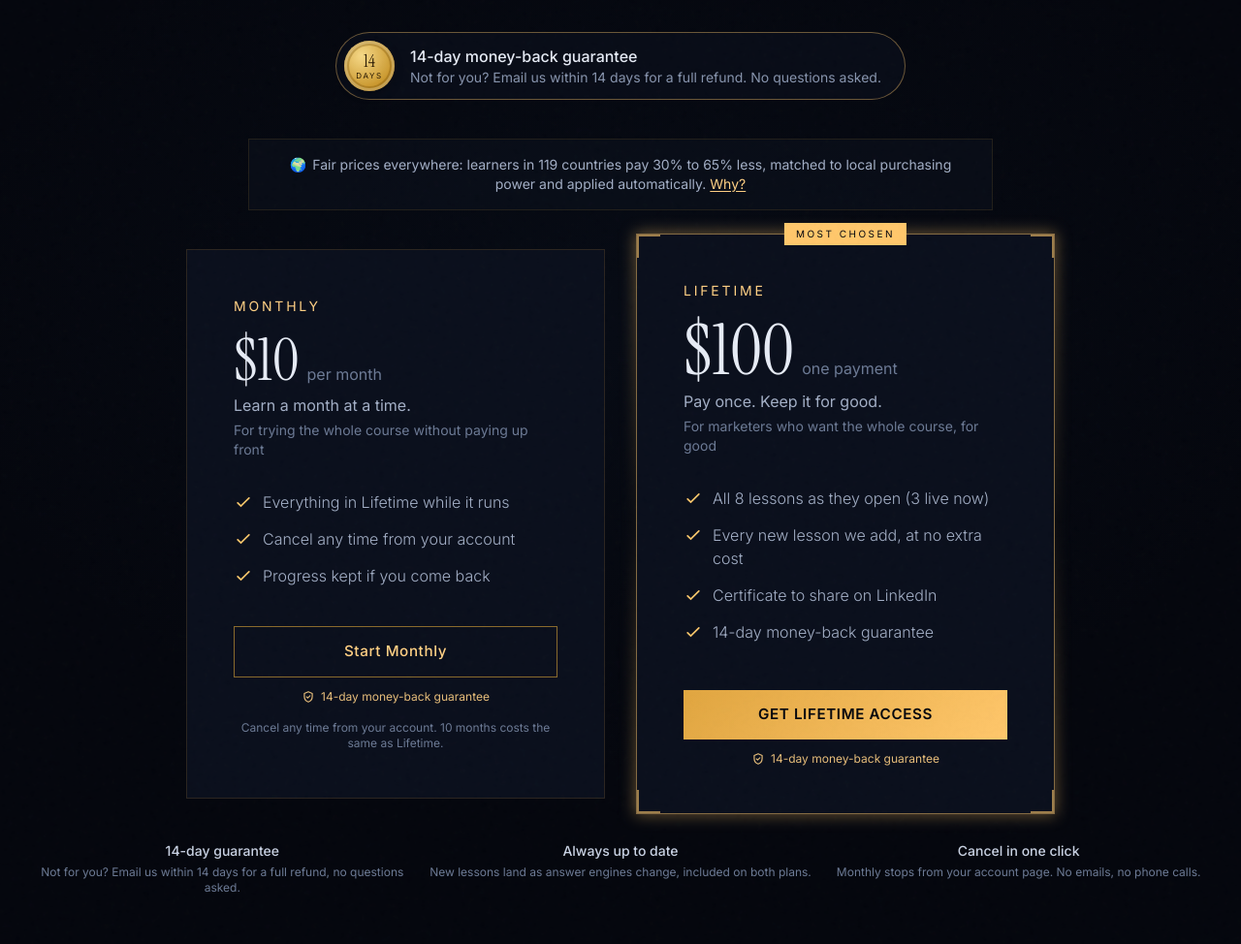
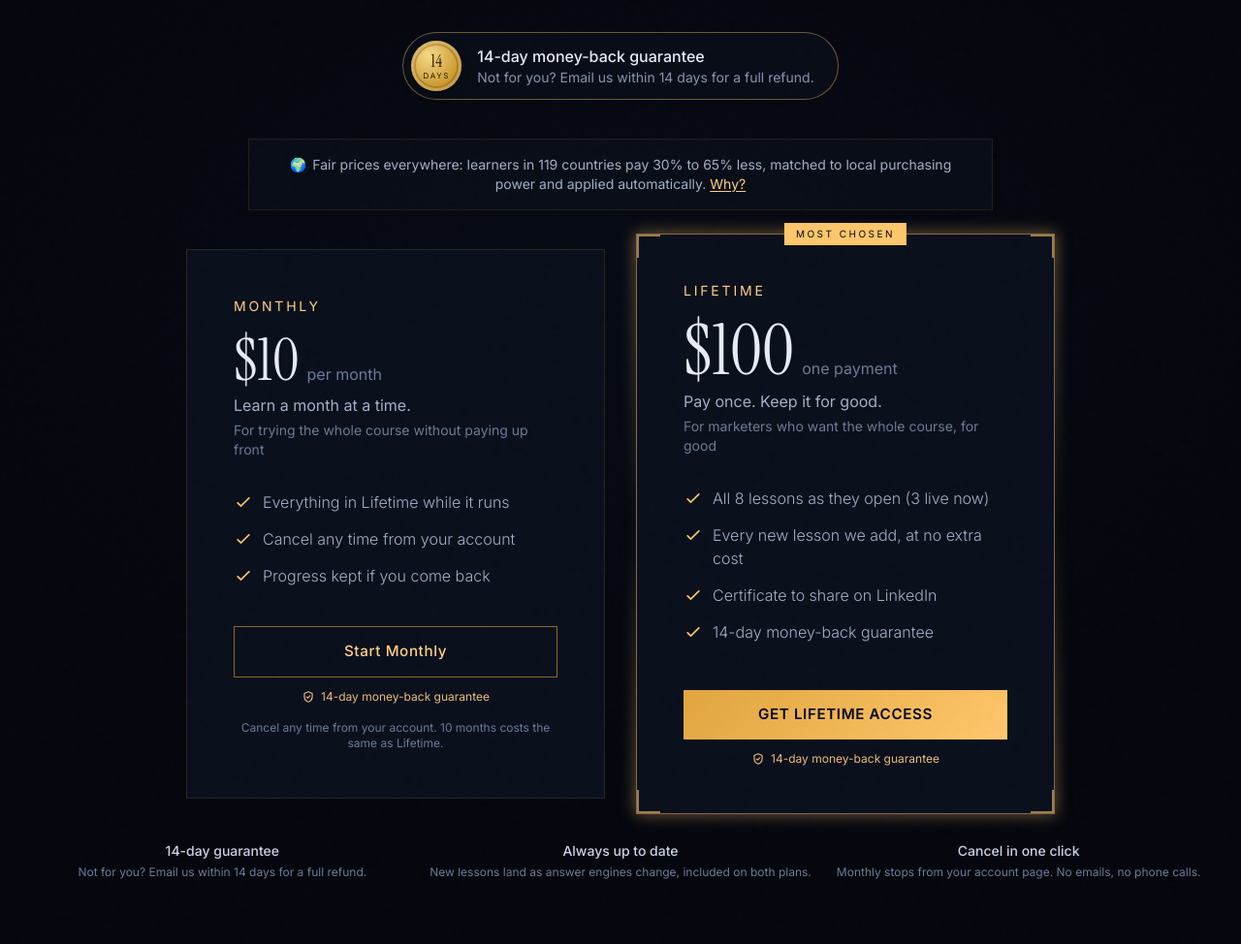
Before and after one commit to HarryH-Tech-2/learn-aeo, a Next.js app: page /pricing in a window 1280 px wide. Shown: the part 419-1393 px from the top of the page at 97% size. Built offline with nearby package versions, Linux system fonts and the light colour scheme; no server answers.

Commit message:
fix: guarantee wording matches the terms
Co-Authored-By: Claude Opus 5.5 <noreply@anthropic.com>

```diff
--- a/src/components/PricingSection.tsx
+++ b/src/components/PricingSection.tsx
@@ -187,7 +187,7 @@ export default function PricingSection() {
             </span>
             <span className="text-left">
               <span className="block font-body text-sm md:text-base text-sand-100 font-medium">14-day money-back guarantee</span>
-              <span className="block font-body text-xs md:text-sm text-sand-400">Not for you? Email us within 14 days for a full refund. No questions asked.</span>
+              <span className="block font-body text-xs md:text-sm text-sand-400">Not for you? Email us within 14 days for a full refund.</span>
             </span>
           </div>
         </div>
@@ -283,7 +283,7 @@ export default function PricingSection() {
 
         <div className="mt-10 grid sm:grid-cols-3 gap-4 text-center">
           {[
-            ["14-day guarantee", "Not for you? Email us within 14 days for a full refund, no questions asked."],
+            ["14-day guarantee", "Not for you? Email us within 14 days for a full refund."],
             ["Always up to date", "New lessons land as answer engines change, included on both plans."],
             ["Cancel in one click", "Monthly stops from your account page. No emails, no phone calls."],
           ].map(([t, d]) => (
```
Also changed, not shown: 1 other file (tests, documents, lock files or other folders).
